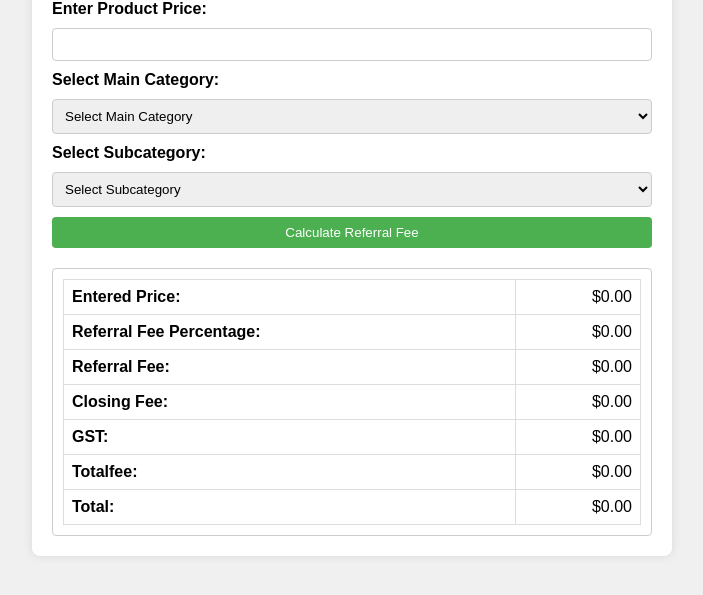
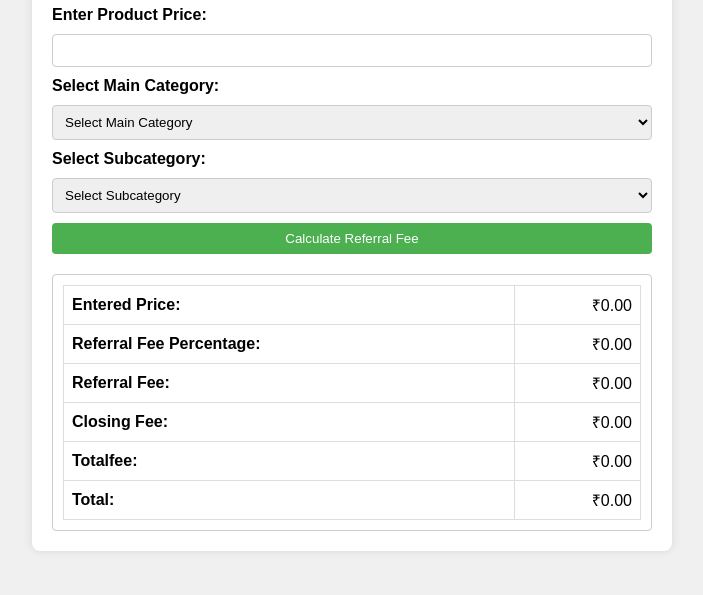
Before and after one commit to hariombhati/amazon_saller_calculator, a plain HTML site: page index.html in a window 1280 px wide. Shown: the part 171-766 px from the top of the page, without its empty margins (288-991 px from the left). Drawn offline with Linux system fonts and the light colour scheme.

Commit message:
remove gst
remove gst remove gst cal

```diff
--- a/index.html
+++ b/index.html
@@ -32,31 +32,28 @@
       <table id="resultTable">
         <tr>
           <td id="enteredPrice">Entered Price:</td>
-          <td id="enteredPriceValue">$0.00</td> <!-- Default value, will be updated dynamically -->
+          <td id="enteredPriceValue">₹0.00</td> <!-- Default value, will be updated dynamically -->
         </tr>
         <tr>
           <td id="referralFeeper">Referral Fee Percentage:</td>
-          <td id="referralFeepercentage">$0.00</td> <!-- Default value, will be updated dynamically -->
+          <td id="referralFeepercentage">₹0.00</td> <!-- Default value, will be updated dynamically -->
         </tr>
         <tr>
           <td id="referralFee">Referral Fee:</td>
-          <td id="referralFeeValue">$0.00</td> <!-- Default value, will be updated dynamically -->
+          <td id="referralFeeValue">₹0.00</td> <!-- Default value, will be updated dynamically -->
         </tr>
         <tr>
           <td id="closingFee">Closing Fee:</td>
-          <td id="closingFeeValue">$0.00</td> <!-- Default value, will be updated dynamically -->
+          <td id="closingFeeValue">₹0.00</td> <!-- Default value, will be updated dynamically -->
         </tr>
-        <tr>
-          <td id="gst">GST:</td>
-          <td id="gstValue">$0.00</td> <!-- Default value, will be updated dynamically -->
-        </tr>
+
         <tr>
           <td id="totalfees">Totalfee:</td>
-          <td id="totalfee">$0.00</td> <!-- Default value, will be updated dynamically -->
+          <td id="totalfee">₹0.00</td> <!-- Default value, will be updated dynamically -->
         </tr>
         <tr>
           <td id="total">Total:</td>
-          <td id="totalValue">$0.00</td> <!-- Default value, will be updated dynamically -->
+          <td id="totalValue">₹0.00</td> <!-- Default value, will be updated dynamically -->
         </tr>
       </table>
     </div>
--- a/scripts.js
+++ b/scripts.js
@@ -1697,7 +1697,7 @@ const priceInput = document.getElementById("price");
 const enteredPriceValue = document.getElementById("enteredPriceValue");
 const referralFeeValue = document.getElementById("referralFeeValue");
 const closingFeeValue = document.getElementById("closingFeeValue");
-const gstValue = document.getElementById("gstValue");
+
 const totalValue = document.getElementById("totalValue");
 const totalfee = document.getElementById("totalfee");
 const referralFeepercentage = document.getElementById("referralFeepercentage");
@@ -1804,17 +1804,16 @@ function calculateReferralFee() {
       (enteredPrice * parseFloat(referralFeePercentage)) /
       100
     ).toFixed(2);
-    const gstAmount = (referralFeeValueAmount * 0.18).toFixed(2);
+
     const totalAmount = (
       parseFloat(referralFeeValueAmount) +
-      parseFloat(closingFeeAmount.replace("₹", "")) +
-      parseFloat(gstAmount)
+      parseFloat(closingFeeAmount.replace("₹", ""))
     ).toFixed(2);
 
     enteredPriceValue.textContent = `₹ ${enteredPrice}`;
     referralFeeValue.textContent = `₹ ${referralFeeValueAmount}`;
     closingFeeValue.textContent = closingFeeAmount;
-    gstValue.textContent = `₹ ${gstAmount}`;
+
     totalfee.textContent = `₹ ${totalAmount}`;
     totalValue.textContent = `₹ ${enteredPrice - totalAmount}`;
     referralFeepercentage.textContent = referralFeePercentage;
```
